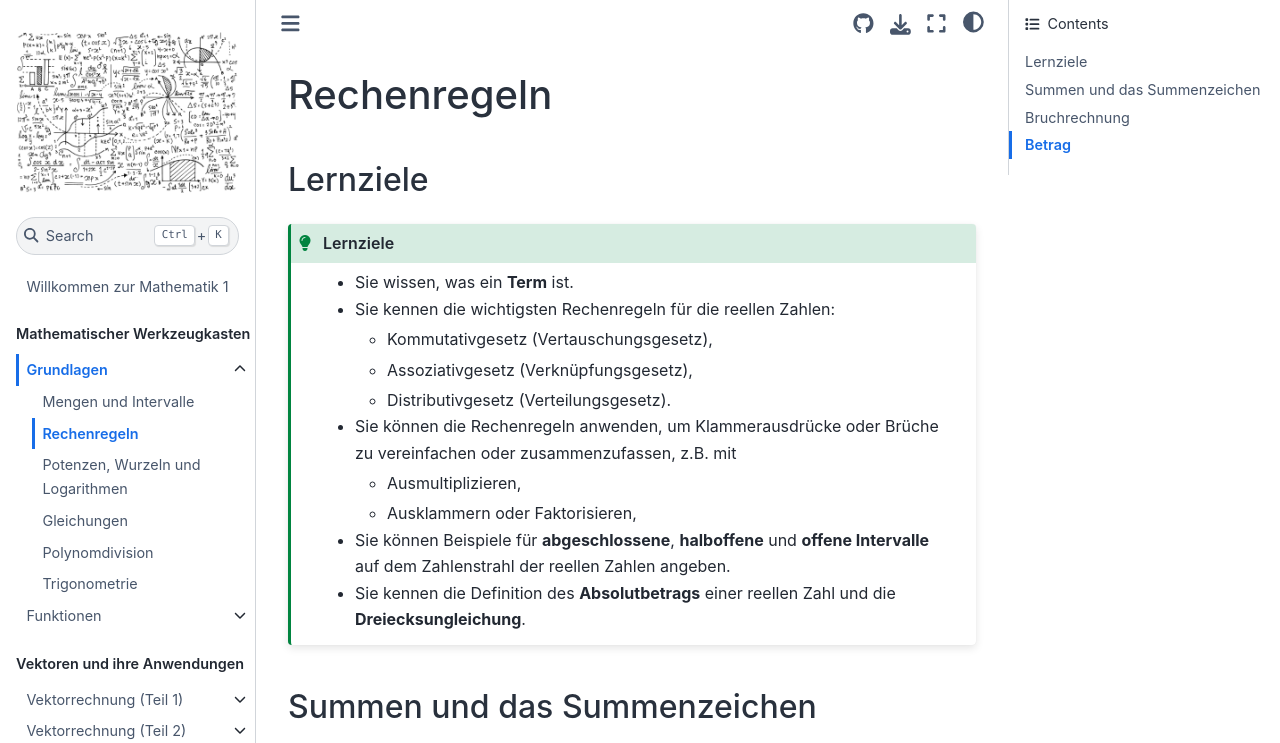
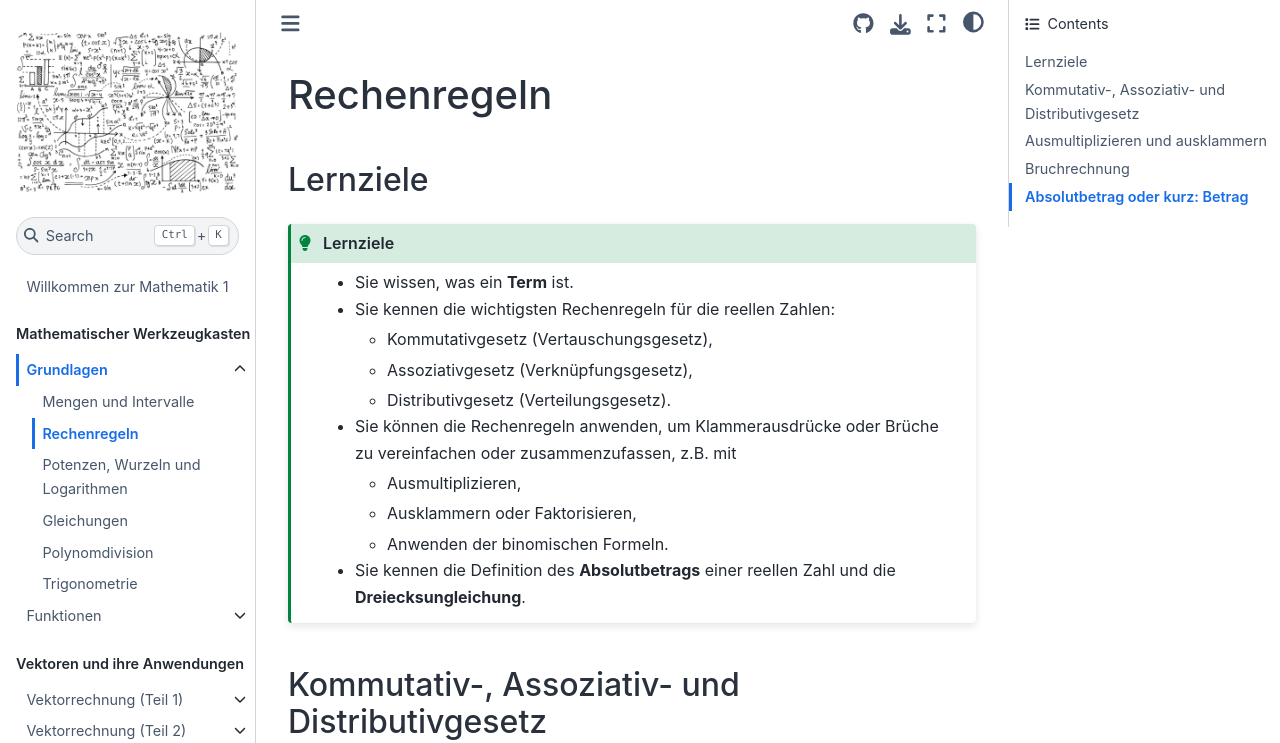
Before and after one commit to s-linden/mathematik-1, a Jupyter Book: the page built from doc/chapter01/sec02.md, in a window 1280 px wide and 1400 px high. Shown: the top 743 px of the window. Built offline with Jupyter Book 1.0.4 settings and Sphinx 7.4.7 and the Sphinx Book theme 1.1.4, drawn with Linux system fonts in a browser that asks for light colours; some of the changed text lies outside the part shown; grey boxes are pictures that could not be loaded.

Commit message:
videos changed

````diff
--- a/doc/chapter01/sec02.md
+++ b/doc/chapter01/sec02.md
@@ -12,22 +12,20 @@
 * Sie können die Rechenregeln anwenden, um Klammerausdrücke oder Brüche zu vereinfachen oder zusammenzufassen, z.B. mit
 	* Ausmultiplizieren,
 	* Ausklammern oder Faktorisieren,
-* Sie können Beispiele für **abgeschlossene**, **halboffene** und **offene Intervalle** auf dem Zahlenstrahl der reellen Zahlen angeben.
+	* Anwenden der binomischen Formeln.
 * Sie kennen die Definition des **Absolutbetrags** einer reellen Zahl und die **Dreiecksungleichung**.
 ```
 
+## Kommutativ-, Assoziativ- und Distributivgesetz
 
-## Summen und das Summenzeichen
+<iframe width="560" height="315" src="https://www.youtube.com/embed/yYknxIg1W58?si=IF8Nnp8crE8iEqRK" title="YouTube video player" frameborder="0" allow="accelerometer; autoplay; clipboard-write; encrypted-media; gyroscope; picture-in-picture; web-share" allowfullscreen></iframe>
 
-<iframe width="560" height="315" src="https://www.youtube.com/embed/JkakcL5u7uY" title="YouTube video player" frameborder="0" allow="accelerometer; autoplay; clipboard-write; encrypted-media; gyroscope; picture-in-picture" allowfullscreen></iframe>
 
-<iframe width="560" height="315" src="https://www.youtube.com/embed/uPt2NrDRJ5o" title="YouTube video player" frameborder="0" allow="accelerometer; autoplay; clipboard-write; encrypted-media; gyroscope; picture-in-picture" allowfullscreen></iframe>
+## Ausmultiplizieren und ausklammern
 
-<iframe width="560" height="315" src="https://www.youtube.com/embed/kx-_et2Olr0" title="YouTube video player" frameborder="0" allow="accelerometer; autoplay; clipboard-write; encrypted-media; gyroscope; picture-in-picture" allowfullscreen></iframe>
+<iframe width="560" height="315" src="https://www.youtube.com/embed/bEeTAotb7hg?si=_RS-ZMC5Afv0Efye" title="YouTube video player" frameborder="0" allow="accelerometer; autoplay; clipboard-write; encrypted-media; gyroscope; picture-in-picture; web-share" allowfullscreen></iframe>
 
-<iframe width="560" height="315" src="https://www.youtube.com/embed/qfvj_3QQK4k" title="YouTube video player" frameborder="0" allow="accelerometer; autoplay; clipboard-write; encrypted-media; gyroscope; picture-in-picture" allowfullscreen></iframe>
-
-<iframe width="560" height="315" src="https://www.youtube.com/embed/k72YK371Ln8" title="YouTube video player" frameborder="0" allow="accelerometer; autoplay; clipboard-write; encrypted-media; gyroscope; picture-in-picture" allowfullscreen></iframe>
+<iframe width="560" height="315" src="https://www.youtube.com/embed/dJ4iOU3TK0w?si=NSYKRLzydgu2450m" title="YouTube video player" frameborder="0" allow="accelerometer; autoplay; clipboard-write; encrypted-media; gyroscope; picture-in-picture; web-share" allowfullscreen></iframe>
 
 ## Bruchrechnung
 
@@ -41,7 +39,7 @@
 
 <iframe width="560" height="315" src="https://www.youtube.com/embed/OvtfzZDd8BU" title="YouTube video player" frameborder="0" allow="accelerometer; autoplay; clipboard-write; encrypted-media; gyroscope; picture-in-picture" allowfullscreen></iframe>
 
-## Betrag
+## Absolutbetrag oder kurz: Betrag
 
 <iframe width="560" height="315" src="https://www.youtube.com/embed/0ZXVmU6oZ7k" title="YouTube video player" frameborder="0" allow="accelerometer; autoplay; clipboard-write; encrypted-media; gyroscope; picture-in-picture" allowfullscreen></iframe>
 
````
Also changed, not shown: doc/chapter01/sec01.md (+5 -0 lines).
